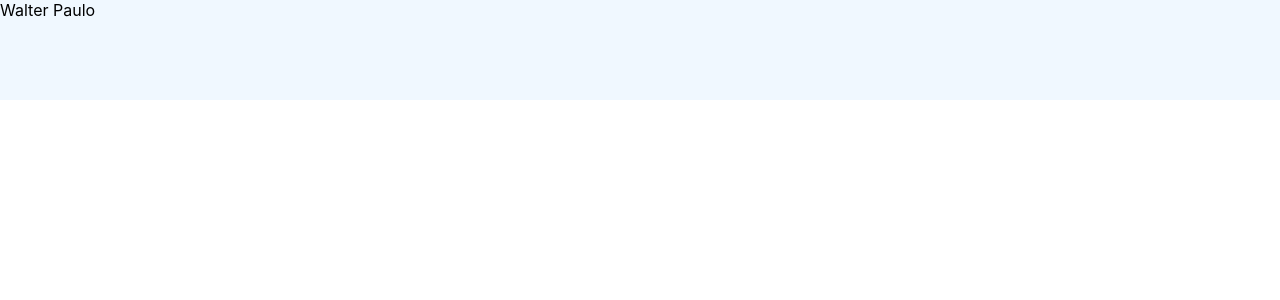
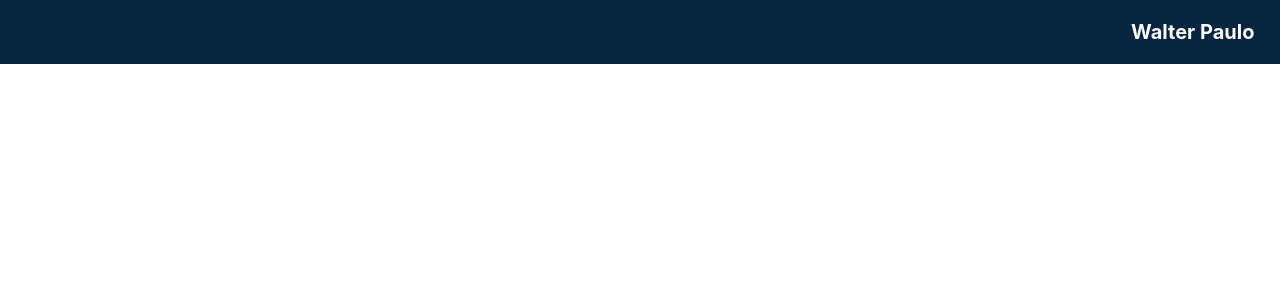
Before and after one commit to walterpaulo/infraestruturas-html, a React (Vite) app: page / in a window 1280 px wide. Shown: the top 300 px of the page. Built offline with nearby package versions, Linux system fonts and the light colour scheme.

Commit message:
chore: added @types/styled-components

```diff
--- a/package.json
+++ b/package.json
@@ -15,7 +15,6 @@
   "devDependencies": {
     "@types/react": "^18.0.0",
     "@types/react-dom": "^18.0.0",
-    "@types/styled-components": "^5.1.25",
     "@vitejs/plugin-react": "^1.3.0",
     "typescript": "^4.6.3",
     "vite": "^2.9.9"
--- a/src/components/Menu/index.tsx
+++ b/src/components/Menu/index.tsx
@@ -1,10 +1,12 @@
 import React from 'react';
-import {Container} from './style'
+import {Container, Title} from './style'
 
 function Menu() {
     return (
         <Container>
-            Walter Paulo
+            <Title>
+                Walter Paulo
+            </Title>
         </Container>
     );
 }
--- a/src/components/Menu/style.ts
+++ /dev/null
@@ -1,7 +0,0 @@
-import styled from 'styled-components';
-
-export const Container = styled.div`
-    height: 100px;
-    background-color: aliceblue;
-
-`;
--- /dev/null
+++ b/src/components/Menu/style.tsx
@@ -0,0 +1,15 @@
+import styled from 'styled-components';
+
+export const Container = styled.div`
+    height: 64px;
+    background-color: #062541;
+    width: 100wh;
+    display: flex;
+    justify-content: end;
+    align-items: center;
+`;
+export const Title = styled.h2`
+    color: #ffff;
+    font-size: 20px;
+    margin-right: 2%;
+`
```
Also changed, not shown: 1 other file (tests, documents, lock files or other folders).
